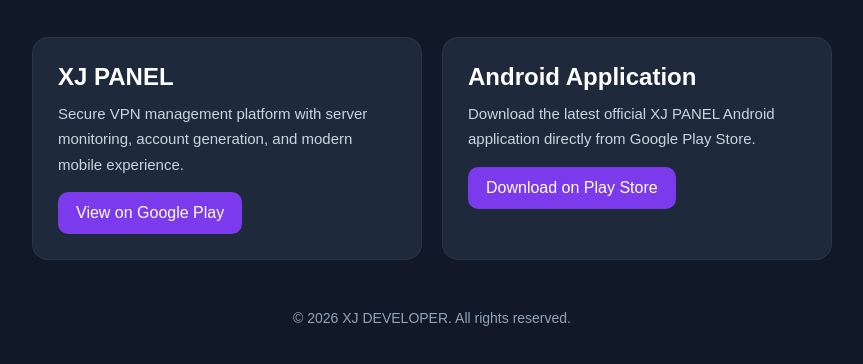
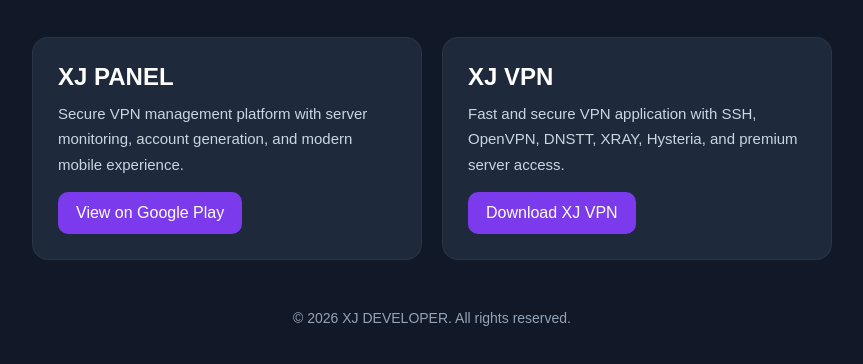
Before and after one commit to xamjyss143/gcp-asia-1, a website: page index.html in a window 1280 px wide. Shown: the part 330-694 px from the top of the page, without its empty margins (208-1071 px from the left). Drawn offline with Linux system fonts and the light colour scheme.

Commit message:
Update index.html

```diff
--- a/index.html
+++ b/index.html
@@ -141,15 +141,15 @@
         </div>
 
         <div class="card">
-            <h2>Android Application</h2>
+            <h2>XJ VPN</h2>
 
             <p>
-                Download the latest official XJ PANEL Android application
-                directly from Google Play Store.
+                Fast and secure VPN application with SSH, OpenVPN, DNSTT,
+                XRAY, Hysteria, and premium server access.
             </p>
 
-            <a href="https://play.google.com/store/apps/details?id=com.xj.panel" class="btn" target="_blank">
-                Download on Play Store
+            <a href="https://play.google.com/store/apps/details?id=net.xj.vpn" class="btn" target="_blank">
+                Download XJ VPN
             </a>
         </div>
 
```
